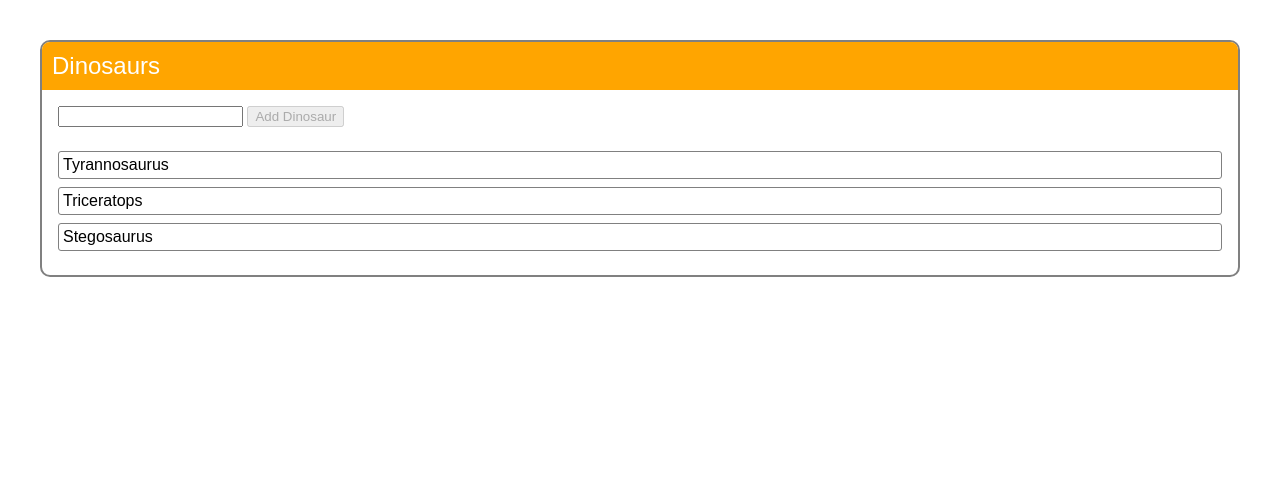
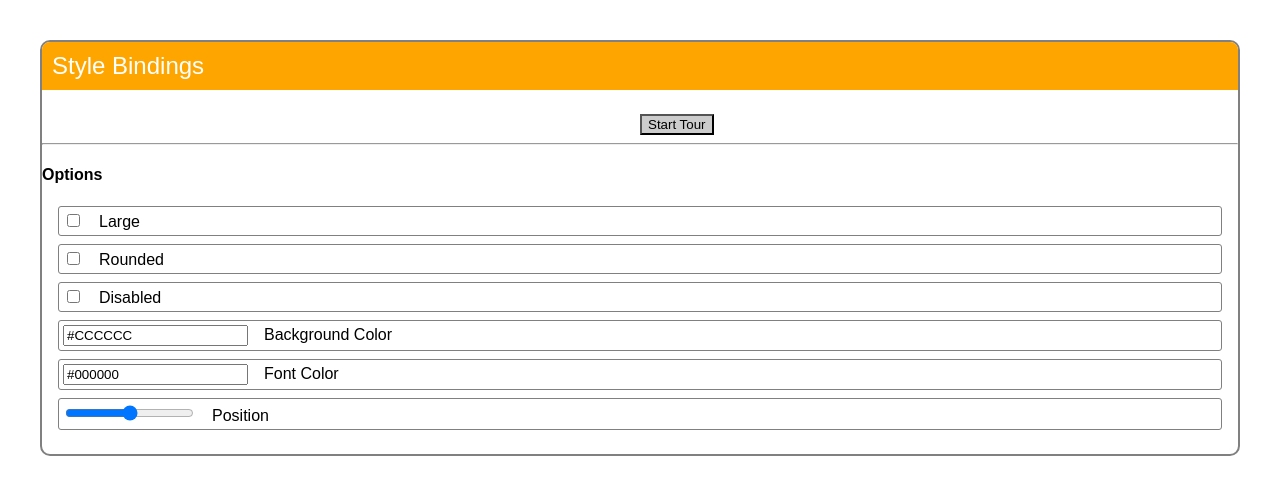
Before and after one commit to imrebartis/basic-vue-egghead, a plain HTML site: page index.html in a window 1280 px wide. Drawn offline with nearby package versions, Linux system fonts and the light colour scheme.

Commit message:
update attributes, classes & styles with v-bind

```diff
--- a/index.html
+++ b/index.html
@@ -1,26 +1,27 @@
 <!DOCTYPE html>
 <html>
+
   <head>
-    <script data-require="vue.js@*" data-semver="10.0.26" src="https://cdn.jsdelivr.net/vue/2.0.2/vue.min.js"></script>
-    <script src="https://cdnjs.cloudflare.com/ajax/libs/lodash.js/4.16.6/lodash.min.js"></script>
+    <script data-require="vue.js@*" data-semver="10.0.26" src="https://cdn.jsdelivr.net/vue/1.0.26/vue.min.js"></script>
     <link rel="stylesheet" href="style.css" />
   </head>
 
   <body>
-
     <div id="card">
       <header>{{ title }}</header>
-        <form v-on:submit.prevent="addItem">
-          <input id="itemForm" v-model="input" >
-          <button v-bind:disabled="buttonDisabled">{{ buttonText }}</button>
-        </form>
+      <button v-bind:class="[sizeToggle ? 'large' : '', {'rounded': isRounded}]"
+              v-bind:style="styles" v-bind:disabled="disabled" >Start Tour</button>
+      <hr>
+      <h4>Options</h4>
       <ul>
-        <li v-for="(item, index) in items">
-          <span>{{ item }}</span>
-        </li>
+        <li><input type="checkbox" v-model="sizeToggle"><label>Large</label></li>
+        <li><input type="checkbox" id="round" v-model="isRounded"><label for="round">Rounded</label></li>
+        <li><input type="checkbox" v-model="disabled"><label>Disabled</label></li>
+        <li><input type="text" v-model="backgroundColor"/><label>Background Color</label></li>
+        <li><input type="text" v-model="fontColor"/><label>Font Color</label></li>
+        <li><input type="range" v-model="range" min="15" max="85"><label>Position</label></li>
       </ul>
     </div>
-
     <script src="script.js"></script>
   </body>
 
--- a/script.js
+++ b/script.js
@@ -1,31 +1,20 @@
 var card = new Vue({
     el: "#card",
     data: {
-      title: "Dinosaurs",
-      input: "",
-      buttonText: "Add Dinosaur",
-      items: [
-        "Tyrannosaurus",
-        "Triceratops",
-        "Stegosaurus"
-      ]
+      title: "Style Bindings",
+      isRounded: false,
+      sizeToggle: false,
+      disabled: false,
+      backgroundColor: '#CCCCCC',
+      fontColor: "#000000",
+      range: 50
     },
     computed: {
-      buttonDisabled: function() {
-        return this.input == "";
-      }
-    },
-    watch: {
-      input: _.debounce(function(){
-        this.buttonText = this.input !== "" ? "Add " + this.input : "Add Dinosaur";
-      }, 250)
-    },
-    methods: {
-      addItem: function (){
-        if (this.input !== '') {
-          this.items.push( this.input );
-
-          this.input = '';
+      styles: function(){
+        return {
+          color: this.fontColor,
+          background: this.backgroundColor,
+          'margin-left': this.range+"%"
         }
       }
     }
--- a/style.css
+++ b/style.css
@@ -7,7 +7,19 @@ body {
     border: 2px solid Gray;
     border-radius: 10px;
   }
-
+  .rounded {
+    border-radius: 10px;
+  }
+  .large {
+    font-size: 2em;
+  }
+  label {
+    margin-left: 1em;
+  }
+  button:disabled {
+    opacity: .5;
+    cursor: not-allowed;
+  }
   #card header {
     display: block;
     border-radius: 8px 8px 0 0;
@@ -15,9 +27,10 @@ body {
     padding: 10px;
     color: white;
     font-size: 1.5em;
+    margin-bottom: 1em;
   }
 
-  #card div, #card p, form {
+  #card div, #card p {
     padding:1em;
   }
 
```
